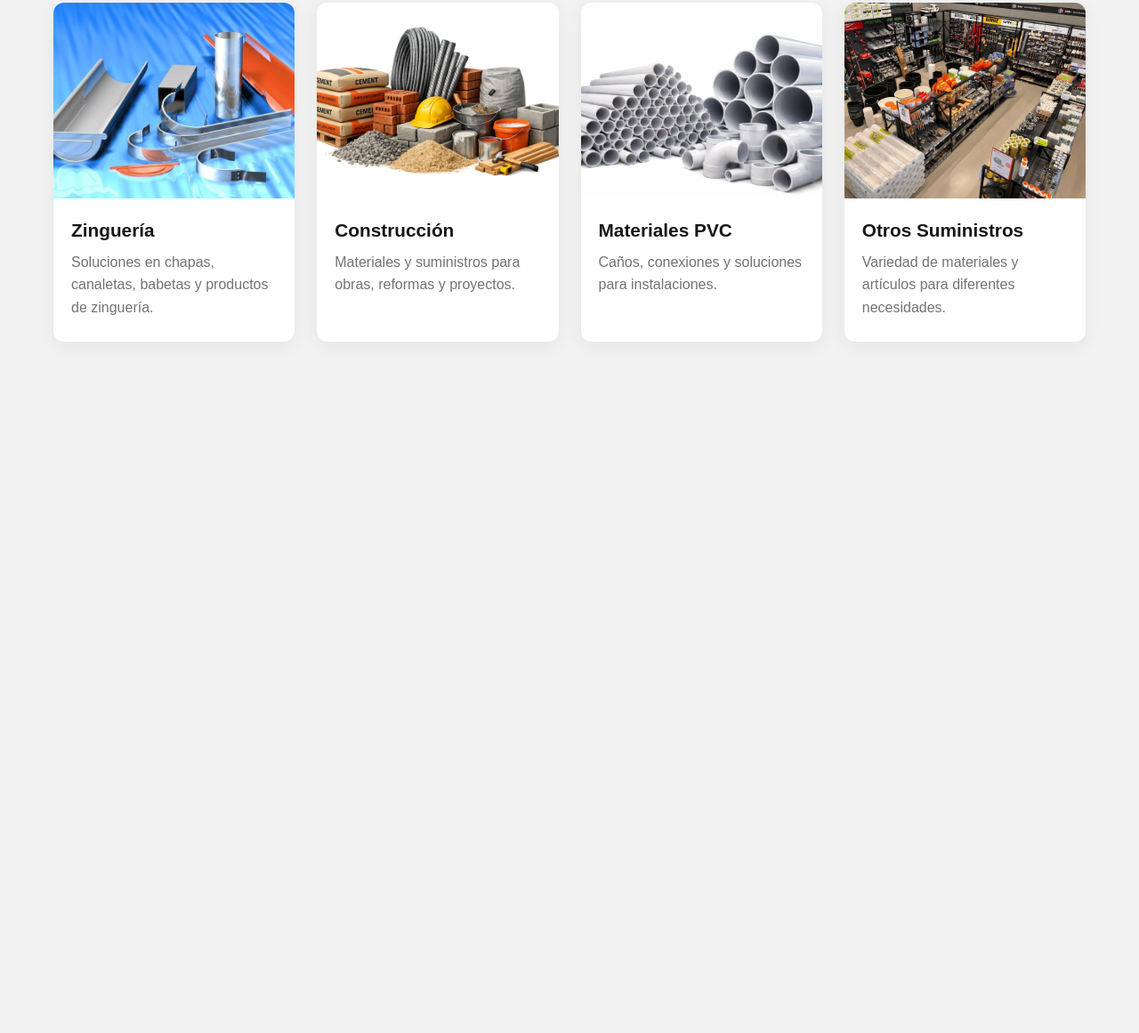
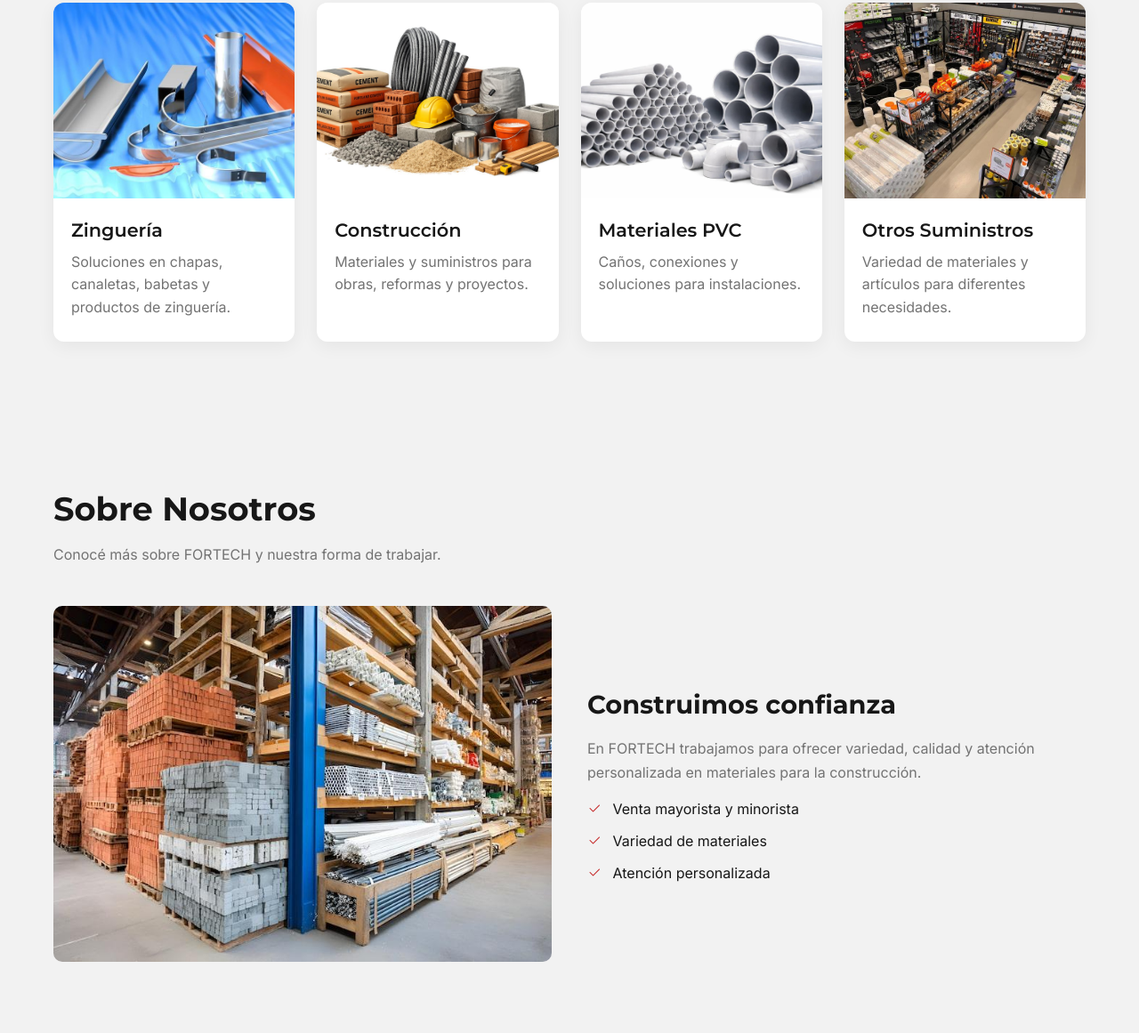
Before and after one commit to barrioscristian9908-arch/fortech-landing, a plain HTML site: page index.html in a window 1280 px wide. Shown: the part 984-2145 px from the top of the page at 89% size. Before the commit the page ends 1448 px from the top, so only its background shows below. Drawn offline with nearby package versions, Linux system fonts and the light colour scheme.

Commit message:
seccion sobre nosotros

```diff
--- a/css/styles.css
+++ b/css/styles.css
@@ -23,14 +23,13 @@ html,
 body{
     overflow-x: hidden;
     scroll-behavior: smooth;
-    font-family: 'Poppins', sans-serif;
+    font-family: 'Inter', sans-serif;
     background: var(--color-light);
     color: var(--color-dark);
 }
 
-h1,
-h2,
-h3{
+h1, h2, h3, h4 {
+    font-family: 'Montserrat', sans-serif;
     font-weight: 700;
 }
 
@@ -324,6 +323,62 @@ p{
     padding: 0 20px 25px;
 }
 
+
+/* ===========================
+   NOSOTROS
+=========================== */
+
+.nosotros {
+    padding: 80px 0;
+    background: var(--color-light);
+}
+
+.nosotros-grid {
+    display: flex;
+    align-items: center;
+    gap: 40px;
+    margin-top: 45px;
+}
+
+.nosotros-img,
+.nosotros-descripcion {
+    width: 50%;
+}
+
+.nosotros-img img {
+    width: 100%;
+    height: 400px;
+    object-fit: cover;
+    border-radius: 10px;
+}
+
+.nosotros-descripcion {
+    display: flex;
+    flex-direction: column;
+    gap: 15px;
+}
+
+.nosotros-descripcion h3 {
+    color: var(--color-dark);
+    font-size: 1.8rem;
+}
+
+.nosotros-descripcion p {
+    color: var(--color-gray);
+    line-height: 1.7;
+}
+
+.nosotros-beneficios {
+    display: flex;
+    flex-direction: column;
+    gap: 12px;
+}
+
+.nosotros-beneficios i {
+    color: var(--color-primary);
+    margin-right: 8px;
+}
+
 @media (max-width: 768px) {
 
     .hero,
--- a/index.html
+++ b/index.html
@@ -24,7 +24,12 @@
     <!-- Bootstrap Icons -->
     <link rel="stylesheet"
         href="https://cdn.jsdelivr.net/npm/bootstrap-icons@1.13.1/font/bootstrap-icons.min.css">
-</head>
+
+        <link rel="preconnect" href="https://fonts.googleapis.com">
+    <link rel="preconnect" href="https://fonts.gstatic.com" crossorigin>
+
+    <link href="https://fonts.googleapis.com/css2?family=Inter:wght@400;500;600;700&family=Montserrat:wght@400;500;600;700;800&display=swap" rel="stylesheet">
+    </head>
 <body>
 
      <!-- Menu -->
@@ -169,6 +174,57 @@
     </section>
     <!-- Fin Nuestros Rubros -->
 
+    <!-- Sobre Nosotros -->
+    <section class="nosotros" id="nosotros">
+        <div class="container">
+
+            <div class="titulo-seccion" data-aos="fade-up">
+                <h2>Sobre Nosotros</h2>
+                <p>
+                    Conocé más sobre FORTECH y nuestra forma de trabajar.
+                </p>
+            </div>
+
+            <div class="nosotros-grid">
+
+                <div class="nosotros-img">
+                    <img src="img/nosotros-fortech.jpg" alt="Nuestro local">
+                </div>
+
+                <div class="nosotros-descripcion">
+                        <h3>
+                            Construimos confianza
+                        </h3>
+
+                        <p>
+                            En FORTECH trabajamos para ofrecer variedad, calidad y atención personalizada en materiales para la construcción.
+                        </p>
+
+                        <div class="nosotros-beneficios">
+
+                            <div>
+                                <i class="bi bi-check2"></i>
+                                Venta mayorista y minorista
+                            </div>
+
+                            <div>
+                                <i class="bi bi-check2"></i>
+                                Variedad de materiales
+                            </div>
+
+                            <div>
+                                <i class="bi bi-check2"></i>
+                                Atención personalizada
+                            </div>
+
+                        </div>
+                </div>
+            </div>
+
+        </div>
+    </section>
+    <!-- Fin Sobre Nosotros -->
+
 
     <script src="javascript/main.js"></script>
 </body>
```
Also changed, not shown: img/nosotros-fortech.jpg (added).
